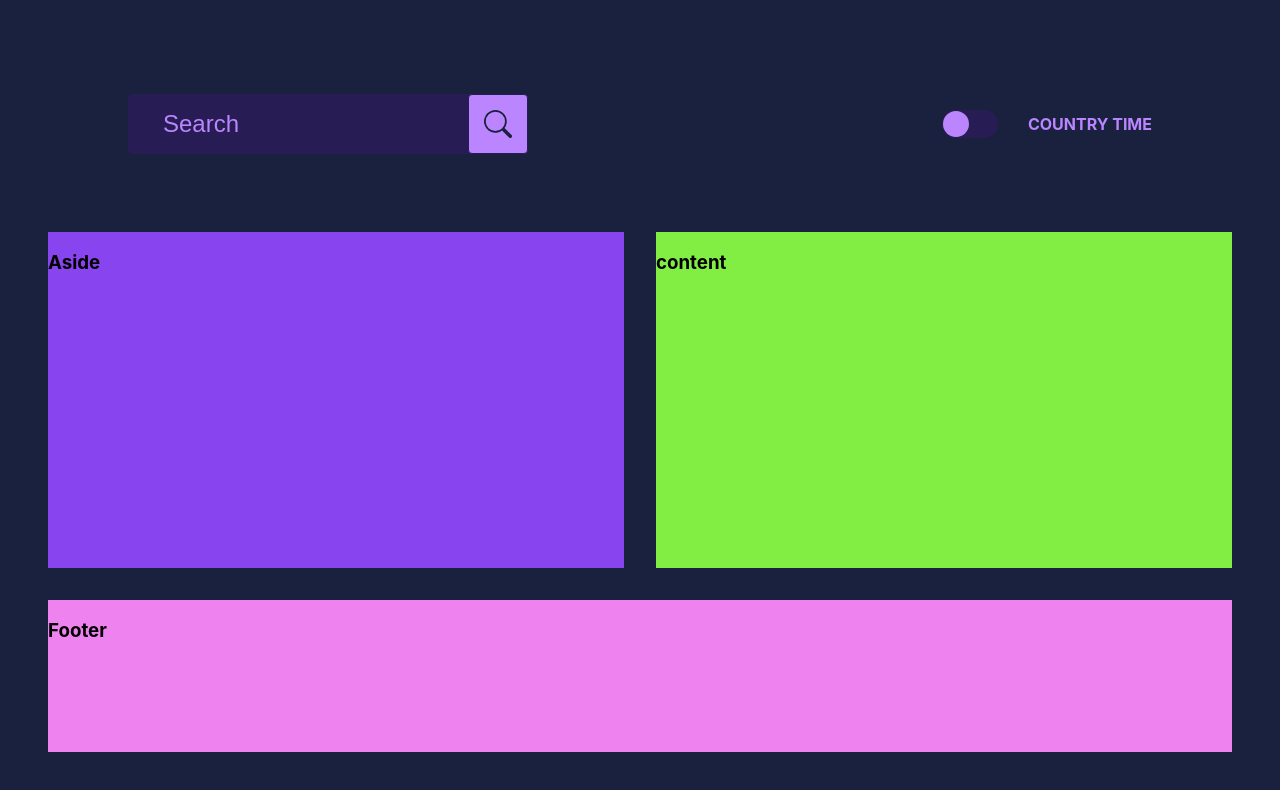
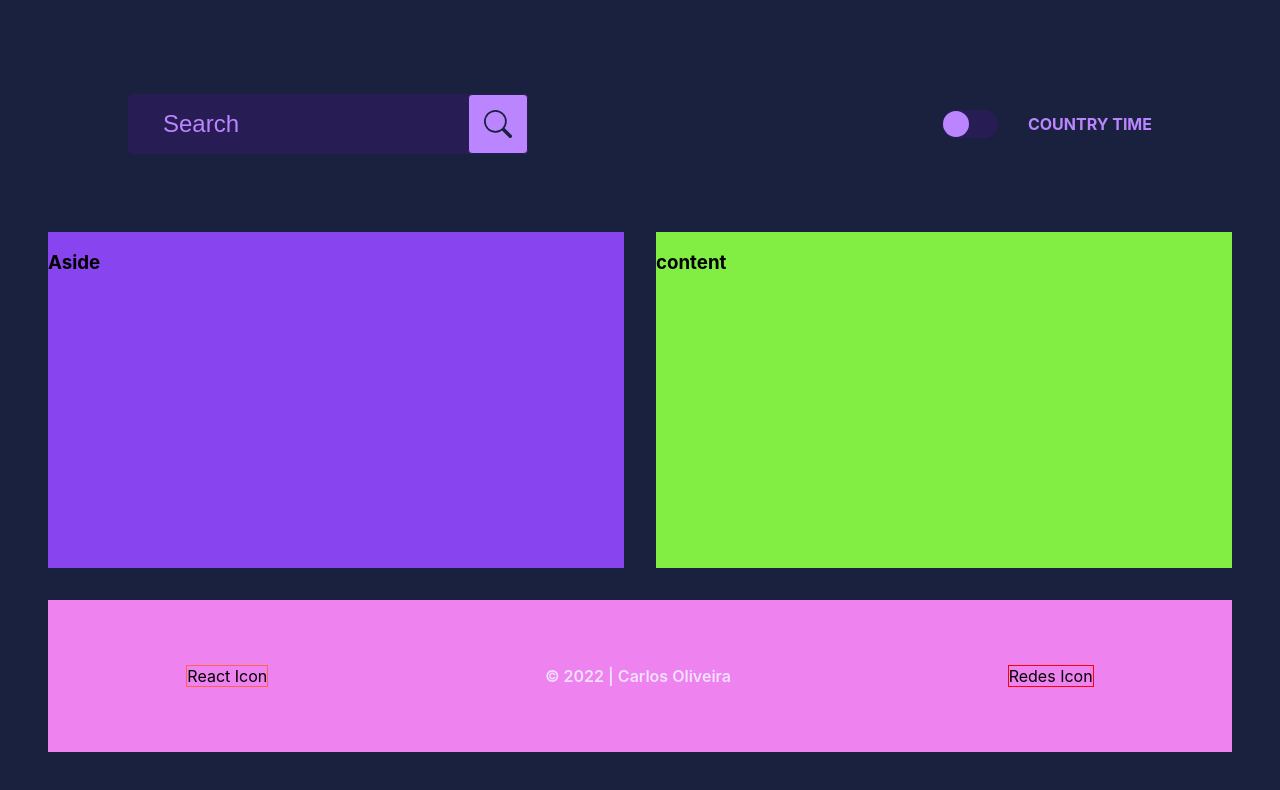
Before and after one commit to carlossroliveira/Find-time-in-your-country, a React (Create React App) app: page / in a window 1280 px wide. Shown: the top 790 px of the page. Built offline with nearby package versions, Linux system fonts and the light colour scheme; a web font is replaced by a local one.

Commit message:
Changes footer

```diff
--- a/src/components/Layout/part/Footer/footerStyles.tsx
+++ b/src/components/Layout/part/Footer/footerStyles.tsx
@@ -3,4 +3,22 @@ import styled from 'styled-components';
 export const ContainerSC = styled.section`
   grid-area: footerSC;
   background-color: violet;
+
+  display: flex;
+  flex-wrap: wrap;
+  align-items: center;
+  justify-content: space-around;
 `;
+
+export const DivFirstSC = styled.div`
+  border: 1px solid tomato;
+`;
+
+export const ParagraphSC = styled.p`
+  font-weight: 600;
+  color: ${({ theme }) => theme.fontDefault.primary};
+`;
+
+export const DivSecondSC = styled.div`
+  border: 1px solid red;
+`;
--- a/src/components/Layout/part/Footer/index.tsx
+++ b/src/components/Layout/part/Footer/index.tsx
@@ -5,12 +5,21 @@ import React from 'react';
 // -------------------------------------------------
 // Styles
 // -------------------------------------------------
-import { ContainerSC } from './footerStyles';
+import {
+  ContainerSC,
+  DivFirstSC,
+  DivSecondSC,
+  ParagraphSC,
+} from './footerStyles';
 
 export const Footer = (): JSX.Element => {
+  const currentYear: number = new Date().getFullYear();
+
   return (
     <ContainerSC>
-      <h1>Footer</h1>
+      <DivFirstSC>React Icon</DivFirstSC>
+      <ParagraphSC>&copy; {currentYear} | Carlos Oliveira</ParagraphSC>
+      <DivSecondSC>Redes Icon</DivSecondSC>
     </ContainerSC>
   );
 };
--- a/src/components/Search/searchStyles.tsx
+++ b/src/components/Search/searchStyles.tsx
@@ -4,6 +4,7 @@ import { BsSearch } from 'react-icons/bs';
 export const ContainerSC = styled.section`
   position: relative;
 `;
+
 export const InputSC = styled.input`
   outline: none;
   border-radius: 5px;
@@ -34,6 +35,7 @@ export const InputSC = styled.input`
     filter: brightness(0.8);
   }
 `;
+
 export const BsSearchSC = styled(BsSearch)`
   position: absolute;
   border-radius: 4px;
@@ -48,4 +50,10 @@ export const BsSearchSC = styled(BsSearch)`
   font-size: 30px;
   padding: 15px;
   width: 60px;
+
+  transition: filter 0.2s;
+
+  &:hover {
+    filter: brightness(0.8);
+  }
 `;
--- a/src/components/SwitchComponent/SwitchComponentStyles.tsx
+++ b/src/components/SwitchComponent/SwitchComponentStyles.tsx
@@ -10,7 +10,6 @@ export const ContainerSC = styled.section`
     margin: 10px 0 0 10px;
   }
 `;
-
 export const Toggle = styled(Switch).attrs<ReactSwitchProps>(({ theme }) => ({
   onColor: theme.color_background.tertiary,
   offColor: theme.color_background.quaternary,
```
